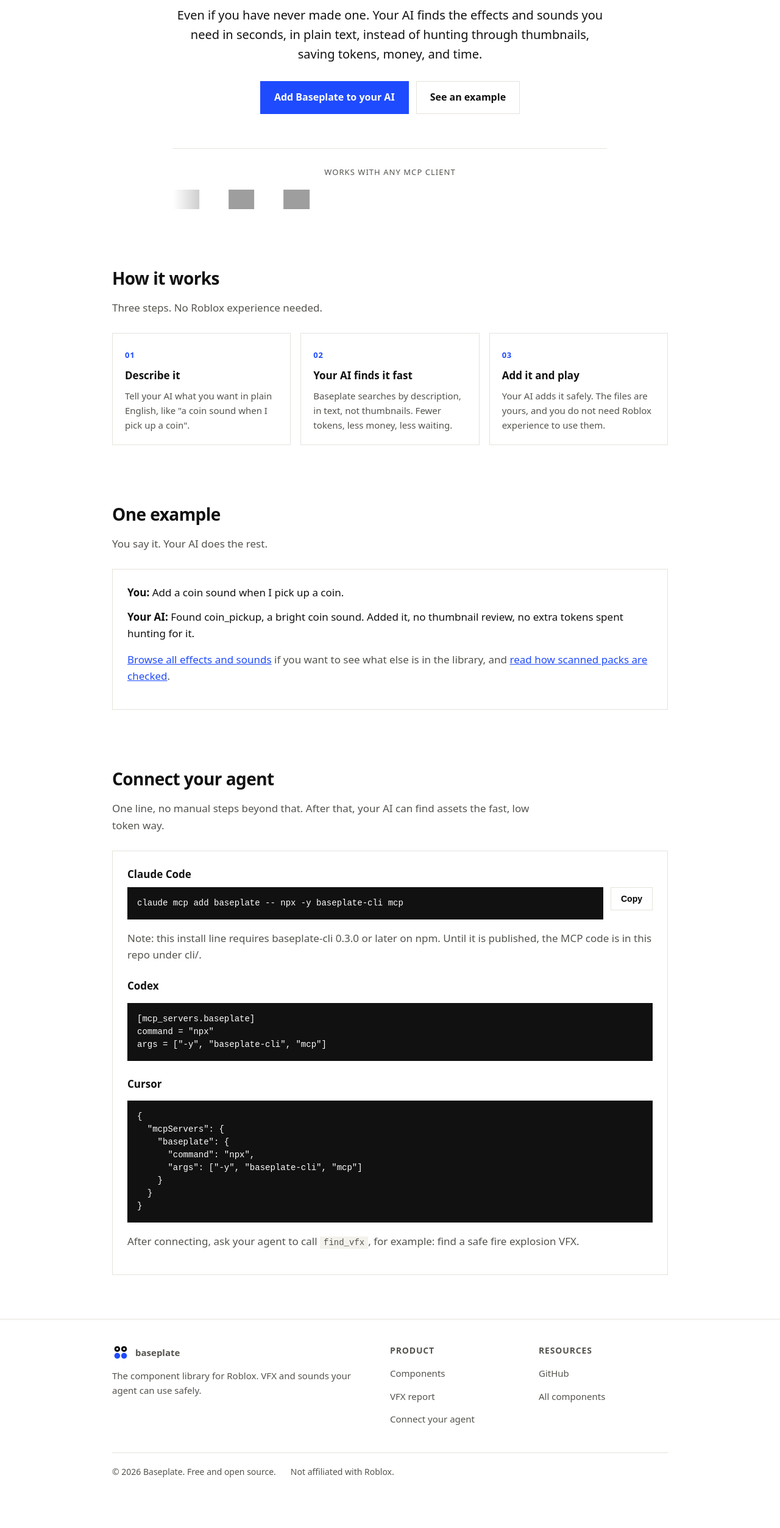
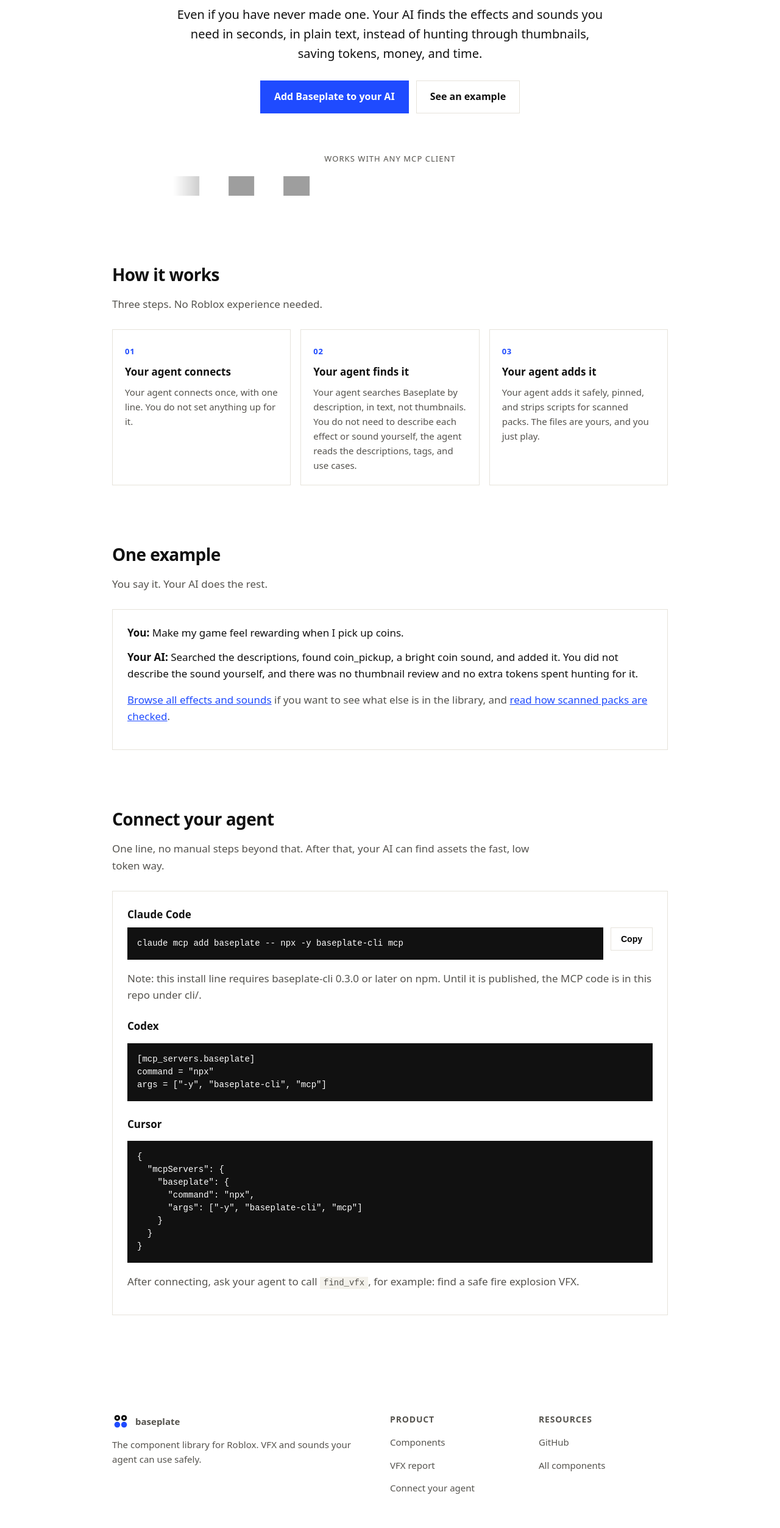
Before and after one commit to abdullahridwan/baseplate, a plain HTML site: page docs/index.html in a window 1280 px wide. Shown: the part 276-2782 px from the top of the page at 61% size. Before the commit the page ends 2733 px from the top, so only its background shows below. Drawn offline with Linux system fonts and the light colour scheme; grey boxes are pictures that could not be loaded.

Commit message:
Agent-first steps, no dividers, agents MUST be first class citizens in DIRECTION

```diff
--- a/docs/index.html
+++ b/docs/index.html
@@ -13,7 +13,7 @@
 body{margin:0;background:var(--white);color:var(--ink);font-family:system-ui,-apple-system,Segoe UI,Roboto,Helvetica,Arial,sans-serif;font-size:17px;line-height:1.6;-webkit-font-smoothing:antialiased}
 a{color:var(--blue)}
 .wrap{max-width:960px;margin:0 auto;padding:0 24px}
-header{border-bottom:1px solid var(--seam)}
+header{}
 header .wrap{display:flex;flex-wrap:wrap;align-items:center;justify-content:space-between;gap:12px 24px;padding-top:16px;padding-bottom:16px}
 .logo{display:flex;align-items:center;gap:10px;font-weight:700;font-size:20px;color:var(--ink);text-decoration:none}
 .logo svg{width:28px;height:28px;flex:none}
@@ -21,7 +21,7 @@
 nav a{color:var(--stone);text-decoration:none;font-size:15px}
 nav a:hover{color:var(--ink)}
 .menu-btn{display:none;background:none;border:1px solid var(--seam);padding:8px 12px;font-size:20px;line-height:1;cursor:pointer;color:var(--ink)}
-.hero{padding:72px 0 48px;text-align:center}
+.hero{padding:72px 0 64px;text-align:center}
 .hero .wrap{max-width:760px}
 .badge{display:inline-block;background:var(--plate);border:1px solid var(--seam);border-radius:0;padding:6px 14px;font-size:14px;color:var(--stone)}
 h1{font-size:52px;line-height:1.08;letter-spacing:-0.03em;margin:20px 0 16px}
@@ -32,7 +32,7 @@
 .btn{display:inline-block;background:var(--ink);color:#fff;text-decoration:none;padding:13px 22px;border-radius:0;font-weight:600;font-size:16px;border:1px solid var(--ink)}
 .btn.blue{background:var(--blue);border-color:var(--blue)}
 .btn.ghost{background:var(--white);color:var(--ink);border-color:var(--seam)}
-.logos{margin-top:56px;border-top:1px solid var(--seam);padding-top:28px}
+.logos{margin-top:64px;padding-top:0}
 .logos p{font-size:13px;letter-spacing:.08em;text-transform:uppercase;margin:0 0 18px;color:var(--stone)}
 .marquee{overflow:hidden;-webkit-mask-image:linear-gradient(to right,transparent,black 12%,black 88%,transparent);mask-image:linear-gradient(to right,transparent,black 12%,black 88%,transparent)}
 .marquee-track{display:flex;width:max-content;align-items:center;animation:marquee 40s linear infinite}
@@ -60,7 +60,7 @@
 .copy-row{display:flex;gap:12px;align-items:flex-start}
 .copy-row pre{flex:1;margin:0}
 .copy-btn{flex:none;background:var(--white);border:1px solid var(--seam);border-radius:0;padding:10px 16px;font-size:14px;font-weight:600;cursor:pointer}
-footer{border-top:1px solid var(--seam);margin-top:24px;padding:40px 0 32px}
+footer{margin-top:64px;padding:48px 0 32px}
 .foot{display:grid;grid-template-columns:2fr 1fr 1fr;gap:32px}
 .foot h4{margin:0 0 12px;font-size:14px;letter-spacing:.06em;text-transform:uppercase;color:var(--stone)}
 .foot ul{list-style:none;margin:0;padding:0}
@@ -68,7 +68,7 @@
 .foot a{color:var(--stone);text-decoration:none;font-size:15px}
 .foot a:hover{color:var(--ink)}
 .foot p{font-size:15px;margin:12px 0 0}
-.legal{border-top:1px solid var(--seam);margin-top:32px;padding-top:20px;display:flex;flex-wrap:wrap;gap:8px 24px;font-size:14px;color:var(--stone)}
+.legal{margin-top:40px;padding-top:0;display:flex;flex-wrap:wrap;gap:8px 24px;font-size:14px;color:var(--stone)}
 @media(max-width:760px){
   .wrap{padding-left:20px;padding-right:20px}
   .hero{padding:48px 0 32px;text-align:left}
@@ -135,9 +135,9 @@
         <p>Three steps. No Roblox experience needed.</p>
       </div>
       <div class="grid">
-        <div class="card"><span class="num">01</span><p><b>Describe it</b></p><p>Tell your AI what you want in plain English, like "a coin sound when I pick up a coin".</p></div>
-        <div class="card"><span class="num">02</span><p><b>Your AI finds it fast</b></p><p>Baseplate searches by description, in text, not thumbnails. Fewer tokens, less money, less waiting.</p></div>
-        <div class="card"><span class="num">03</span><p><b>Add it and play</b></p><p>Your AI adds it safely. The files are yours, and you do not need Roblox experience to use them.</p></div>
+        <div class="card"><span class="num">01</span><p><b>Your agent connects</b></p><p>Your agent connects once, with one line. You do not set anything up for it.</p></div>
+        <div class="card"><span class="num">02</span><p><b>Your agent finds it</b></p><p>Your agent searches Baseplate by description, in text, not thumbnails. You do not need to describe each effect or sound yourself, the agent reads the descriptions, tags, and use cases.</p></div>
+        <div class="card"><span class="num">03</span><p><b>Your agent adds it</b></p><p>Your agent adds it safely, pinned, and strips scripts for scanned packs. The files are yours, and you just play.</p></div>
       </div>
     </div>
   </section>
@@ -149,8 +149,8 @@
         <p>You say it. Your AI does the rest.</p>
       </div>
       <div class="copybox">
-        <p style="margin:0 0 12px;color:var(--ink)"><b>You:</b> Add a coin sound when I pick up a coin.</p>
-        <p style="margin:0;color:var(--ink)"><b>Your AI:</b> Found coin_pickup, a bright coin sound. Added it, no thumbnail review, no extra tokens spent hunting for it.</p>
+        <p style="margin:0 0 12px;color:var(--ink)"><b>You:</b> Make my game feel rewarding when I pick up coins.</p>
+        <p style="margin:0;color:var(--ink)"><b>Your AI:</b> Searched the descriptions, found coin_pickup, a bright coin sound, and added it. You did not describe the sound yourself, and there was no thumbnail review and no extra tokens spent hunting for it.</p>
         <p style="margin-top:16px"><a href="components/">Browse all effects and sounds</a> if you want to see what else is in the library, and <a href="vfx-report.html">read how scanned packs are checked</a>.</p>
       </div>
     </div>
```
Also changed, not shown: DIRECTION.md (+24 -0 lines).
